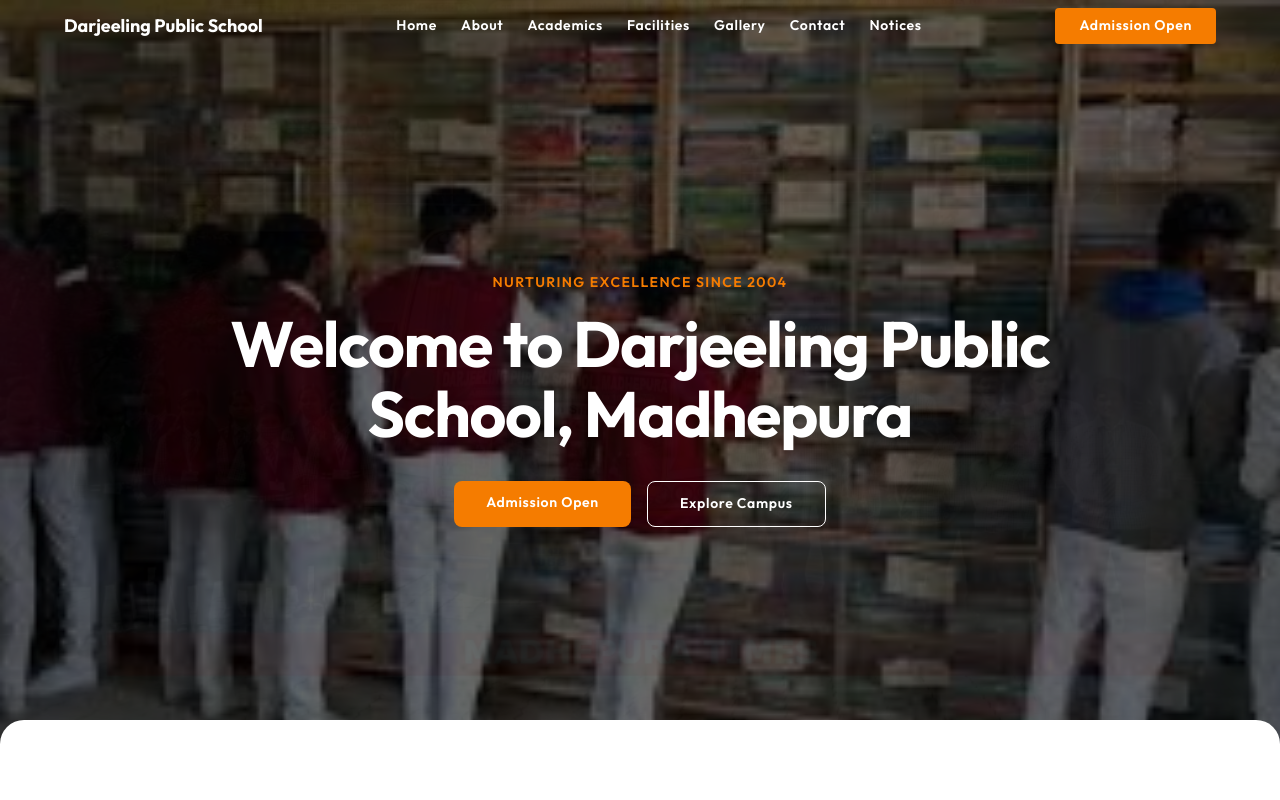
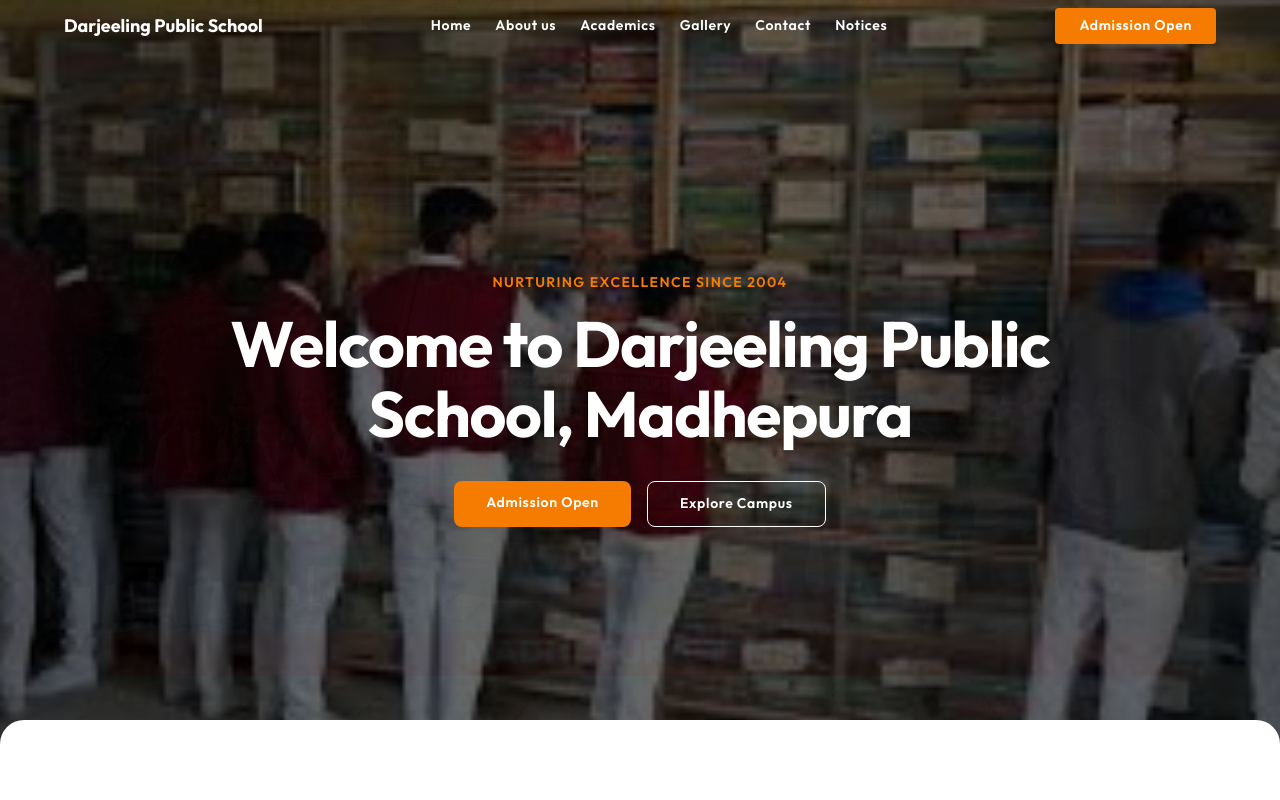
Before and after one commit to sona1225new-eng/dps-school, a React (Vite) app: page / in a window 1280 px wide. Shown: the top 800 px of the page. Built offline with nearby package versions, Linux system fonts and the light colour scheme.

Commit message:
update nav

```diff
--- a/src/App.jsx
+++ b/src/App.jsx
@@ -136,7 +136,7 @@ function App() {
       href="/about.html"
       className="text-white hover:text-orange-400 transition-colors text-label-lg font-label-lg"
     >
-      About
+      About us
     </a>
 
     <a
@@ -146,12 +146,7 @@ function App() {
       Academics
     </a>
 
-    <a
-      href="#"
-      className="text-white hover:text-orange-400 transition-colors text-label-lg font-label-lg"
-    >
-      Facilities
-    </a>
+
 
     <a
       href="#"
```
